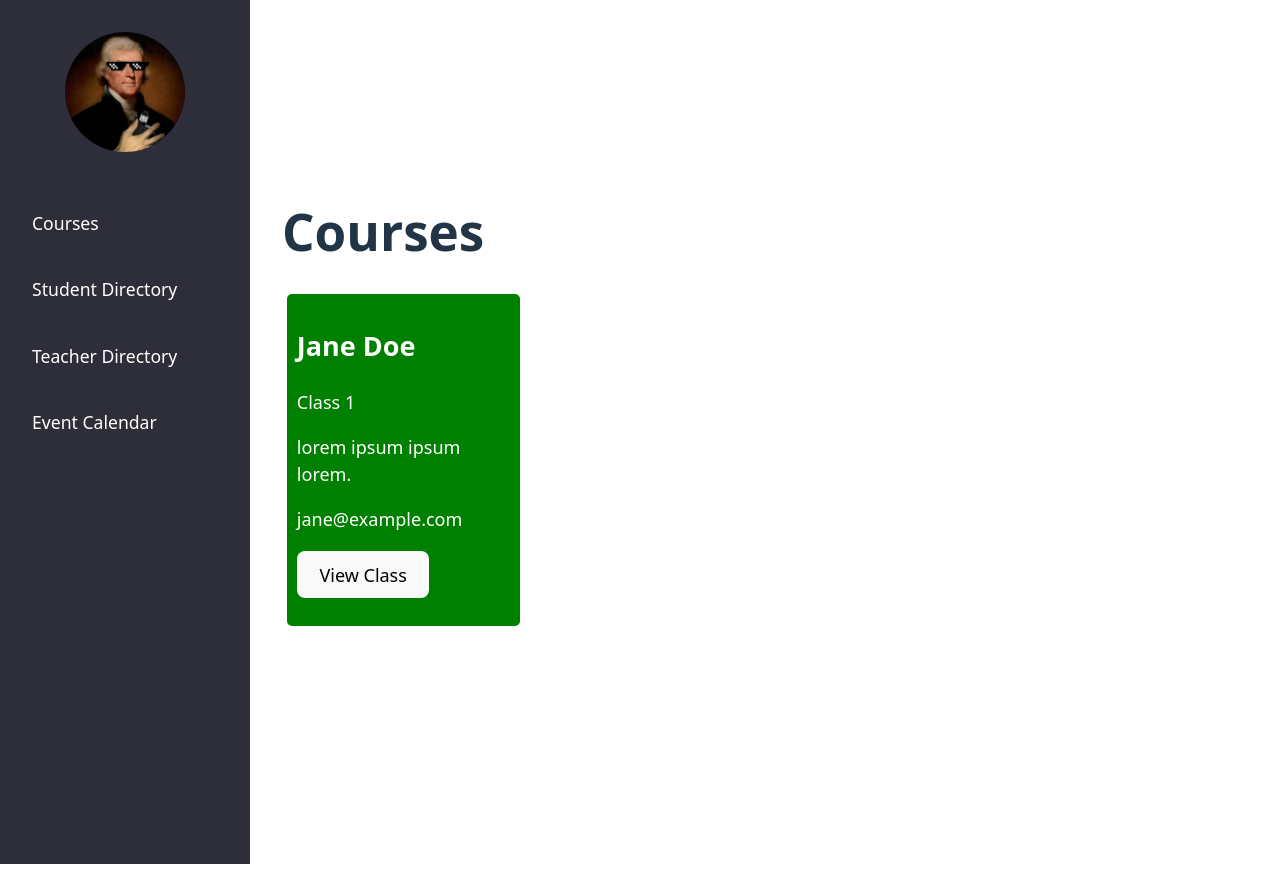
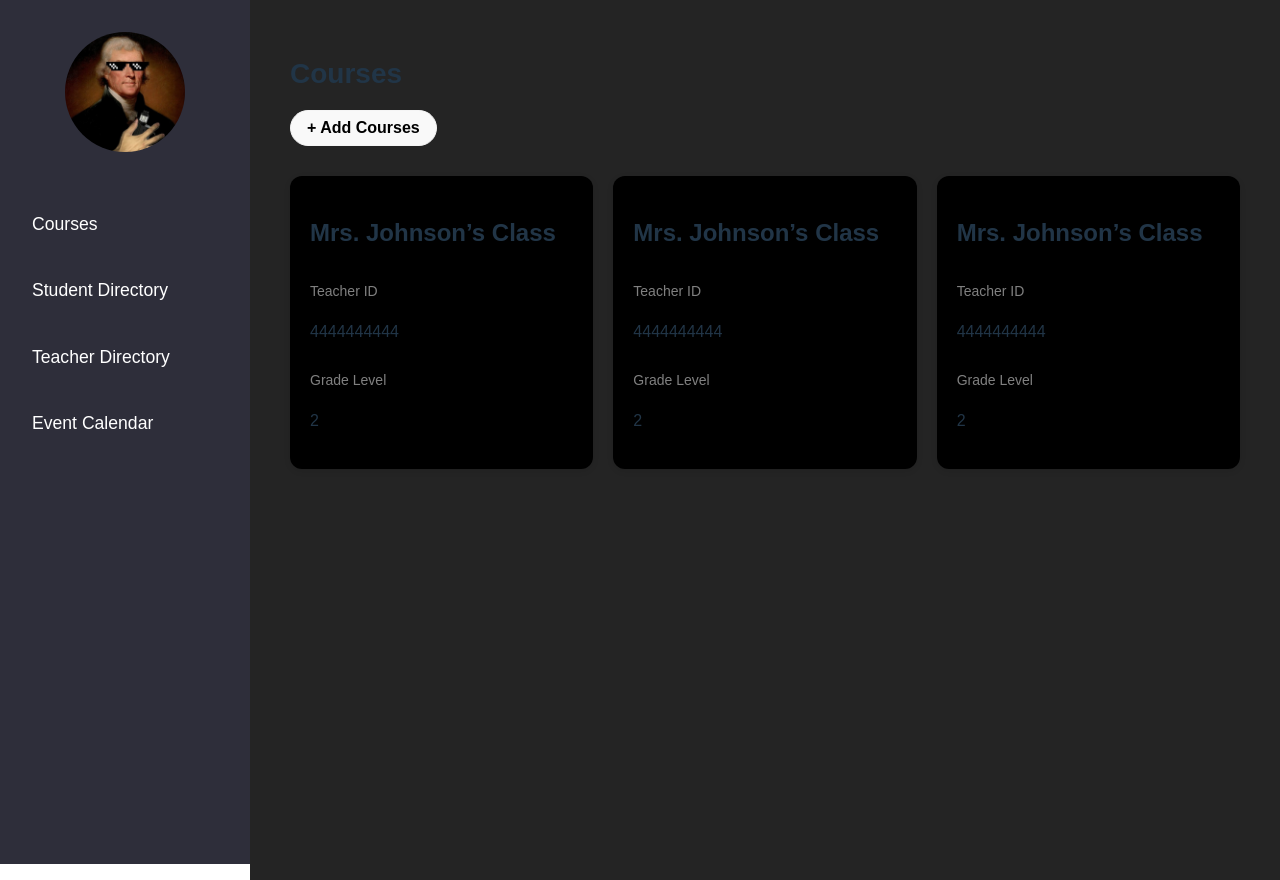
Before and after one commit to Quole0812/TjDashboard, a React (Vite) app in the folder dashboard/: page /courses in a window 1280 px wide. Before the commit the page ends 800 px from the top, so only its background shows below. Built offline with nearby package versions, Linux system fonts and the light colour scheme.

Commit message:
Coursepage edits

```diff
--- a/dashboard/src/routes/courses.css
+++ b/dashboard/src/routes/courses.css
@@ -1,4 +1,4 @@
-.course-dashboard {
+/* .course-dashboard {
     padding: 40px;
     background-color: #DE9151;
 }
@@ -10,9 +10,168 @@
 
 .card{
     font-size: large;
+    text-align: center;
     margin: 2%;
     background-color: green;
     color: white;
-    border-radius: 5px;
-    padding: 10px;
+    border-radius: 10px;
+    padding: 50px;
+    height: 300px;
+    width: 75%;
 }
+*/
+
+.courses-container {
+  display: flex;
+  width: 100vw;
+  font-family: sans-serif;
+}
+
+.main-content {
+  padding: 40px;
+  flex-grow: 1;
+  background-color: #242424;
+  min-height: 100vh;
+}
+
+.courses-title {
+  font-size: 28px;
+  font-weight: bold;
+  margin-bottom: 20px;
+}
+
+.add-course-btn {
+  border: 1px solid whitesmoke;
+  border-radius: 999px;
+  padding: 8px 16px;
+  cursor: pointer;
+  font-weight: 600;
+  margin-bottom: 30px;
+}
+
+.courses-wrapper {
+  display: flex;
+  flex-direction: column;
+  gap: 20px;
+}
+
+.row {
+  display: flex;
+  justify-content: space-between;
+  gap: 20px;
+  flex-wrap: wrap;
+  width: 100%;
+}
+
+.column {
+  flex: 1;
+  max-width: 33.33%;
+  min-width: 300px;
+  box-sizing: border-box;
+}
+
+.course-card {
+  background-color: black;
+  padding: 20px;
+  border-radius: 12px;
+  box-shadow: 0px 2px 6px rgba(0, 0, 0, 0.1);
+  display: flex;
+  flex-direction: column;
+  justify-content: space-between;
+}
+
+.card-header {
+  display: flex;
+  justify-content: space-between;
+  align-items: center;
+}
+
+.icons {
+  display: flex;
+  gap: 10px;
+}
+
+.icon {
+  cursor: pointer;
+}
+
+.label {
+  color: gray;
+  margin-top: 10px;
+  margin-bottom: 2px;
+  font-size: 14px;
+}
+
+.value {
+  font-size: 16px;
+  font-weight: 500;
+}
+
+.card-link {
+  text-decoration: none;
+  color: inherit;
+  display: block;
+}
+
+/* For background blur */
+.blurred {
+  filter: blur(5px);
+}
+
+/* Modal overlay */
+.modal-overlay {
+  position: fixed;
+  top: 0;
+  left: 0;
+  width: 100vw;
+  height: 100vh;
+  background: rgba(0,0,0,0.4);
+  display: flex;
+  justify-content: center;
+  align-items: center;
+  z-index: 1000;
+}
+
+/* Modal box styling */
+.modal-box {
+  background: grey;
+  padding: 30px;
+  border-radius: 20px;
+  text-align: center;
+  box-shadow: 0px 4px 20px rgba(0,0,0,0.2);
+  min-width: 300px;
+}
+
+.modal-box h2 {
+  font-size: 20px;
+  margin-bottom: 20px;
+}
+
+.modal-field {
+  margin-bottom: 15px;
+  text-align: left;
+}
+
+.modal-field label {
+  display: block;
+  margin-bottom: 5px;
+  font-weight: 600;
+}
+
+.modal-field input {
+  width: 100%;
+  padding: 8px 10px;
+  border-radius: 8px;
+  border: 1px solid #ccc;
+}
+
+/* Add button in modal */
+.add-course-modal-btn {
+  background-color: black;
+  border: 1px solid white;
+  padding: 8px 16px;
+  border-radius: 999px;
+  font-weight: 600;
+  cursor: pointer;
+  margin-top: 10px;
+}
--- a/dashboard/src/routes/courses.jsx
+++ b/dashboard/src/routes/courses.jsx
@@ -1,37 +1,166 @@
+{/* import Sidebar from '../components/Sidebar';
+import { Link } from 'react-router-dom';
+import './courses.css';
+
+const Courses = () => {
+
+  const courseCards = Array(6).fill({
+    teacher: "Mrs. Johnson’s Class",
+    teacherId: "4444444444",
+    gradeLevel: "2"
+  });
+
+  const rows = [];
+  for (let i = 0; i < courseCards.length; i += 3) {
+    const row = courseCards.slice(i, i + 3);
+    while (row.length < 3) {
+      row.push(null);
+    }
+    rows.push(row);
+  }
+
+  return (
+    <div class="courses-container">
+      <Sidebar />
+      <main class="main-content">
+        <h1 className="courses-title">Courses</h1>
+        <button className="add-course-btn">+ Add Courses</button>
+
+        <div className="courses-wrapper">
+          {rows.map((row, rowIndex) => (
+            <div className="row" key={rowIndex}>
+              {row.map((course, colIndex) => (
+                <div className="column" key={colIndex}>
+                  {course && (
+                    <Link to={`/courses/${rowIndex * 3 + colIndex}`} className="card-link">
+                      <div className="course-card">
+                        <div className="card-header">
+                          <h2>{course.teacher}</h2>
+
+                        </div>
+                        <p className="label">Teacher ID</p>
+                        <p className="value">{course.teacherId}</p>
+                        <p className="label">Grade Level</p>
+                        <p className="value">{course.gradeLevel}</p>
+                      </div>
+                    </Link>
+                  )}
+                </div>
+              ))}
+            </div>
+          ))}
+        </div>
+      </main>
+    </div>
+  );
+};
+
+export default Courses;
+*/}
+
+import { useState } from 'react';
 import Sidebar from '../components/Sidebar';
 import './courses.css';
 
 const Courses = () => {
+  const [courses, setCourses] = useState([
+    { teacher: 'Mrs. Johnson’s Class', teacherId: '4444444444', gradeLevel: '2' },
+    { teacher: 'Mrs. Johnson’s Class', teacherId: '4444444444', gradeLevel: '2' },
+    { teacher: 'Mrs. Johnson’s Class', teacherId: '4444444444', gradeLevel: '2' }
+  ]);
+  const [modalOpen, setModalOpen] = useState(false);
+  const [newCourse, setNewCourse] = useState({ name: '', grade: '' });
+
+  // Group into rows of 3
+  const rows = [];
+  for (let i = 0; i < courses.length; i += 3) {
+    const row = courses.slice(i, i + 3);
+    while (row.length < 3) row.push(null); // fill to maintain 3 columns
+    rows.push(row);
+  }
+
+  const handleAddCourseClick = () => setModalOpen(true);
+
+  const handleFormChange = (e) => {
+    const { name, value } = e.target;
+    setNewCourse((prev) => ({ ...prev, [name]: value }));
+  };
+
+  const handleAddCourse = () => {
+    if (newCourse.name && newCourse.grade) {
+      const courseToAdd = {
+        teacher: newCourse.name,
+        teacherId: Math.floor(100000000 + Math.random() * 900000000).toString(), // Random ID
+        gradeLevel: newCourse.grade
+      };
+      setCourses([...courses, courseToAdd]);
+      setModalOpen(false);
+      setNewCourse({ name: '', grade: '' });
+    }
+  };
+
   return (
-    <div>
+    <div className="courses-container">
       <Sidebar />
-       <main>
-        <h1>Courses</h1>
-        {/*
-        <div class="course-dashboard">
-        <button class="add-class-btn">Add Class</button>
-          <div class="card"> Class 1 </div>
+      <main className={`main-content ${modalOpen ? 'blurred' : ''}`}>
+        <h1 className="courses-title">Courses</h1>
+        <button className="add-course-btn" onClick={handleAddCourseClick}>
+          + Add Courses
+        </button>
+
+        <div className="courses-wrapper">
+          {rows.map((row, rowIndex) => (
+            <div className="row" key={rowIndex}>
+              {row.map((course, colIndex) => (
+                <div className="column" key={colIndex}>
+                  {course && (
+                    <div className="course-card">
+                      <div className="card-header">
+                        <h2>{course.teacher}</h2>
+                      </div>
+                      <p className="label">Teacher ID</p>
+                      <p className="value">{course.teacherId}</p>
+                      <p className="label">Grade Level</p>
+                      <p className="value">{course.gradeLevel}</p>
+                    </div>
+                  )}
+                </div>
+              ))}
+            </div>
+          ))}
         </div>
-        */}
-  <div class="column">
-    <div class="card">
-      <div class="container">
-        <h2>Jane Doe</h2>
-        <p class="title">Class 1</p>
-        <p>lorem ipsum ipsum lorem.</p>
-        <p>jane@example.com</p>
-        <p><button class="button">View Class</button></p>
-      </div>
-    </div>
-  </div>
-
       </main>
 
-
+      {/* Modal */}
+      {modalOpen && (
+        <div className="modal-overlay">
+          <div className="modal-box">
+            <h2>Add Course</h2>
+            <div className="modal-field">
+              <label>Class Name:</label>
+              <input
+                type="text"
+                name="name"
+                value={newCourse.name}
+                onChange={handleFormChange}
+              />
+            </div>
+            <div className="modal-field">
+              <label>Grade Level:</label>
+              <input
+                type="text"
+                name="grade"
+                value={newCourse.grade}
+                onChange={handleFormChange}
+              />
+            </div>
+            <button className="add-course-modal-btn" onClick={handleAddCourse}>
+              + Add Course
+            </button>
+          </div>
+        </div>
+      )}
     </div>
-
-
-
   );
 };
 
```
